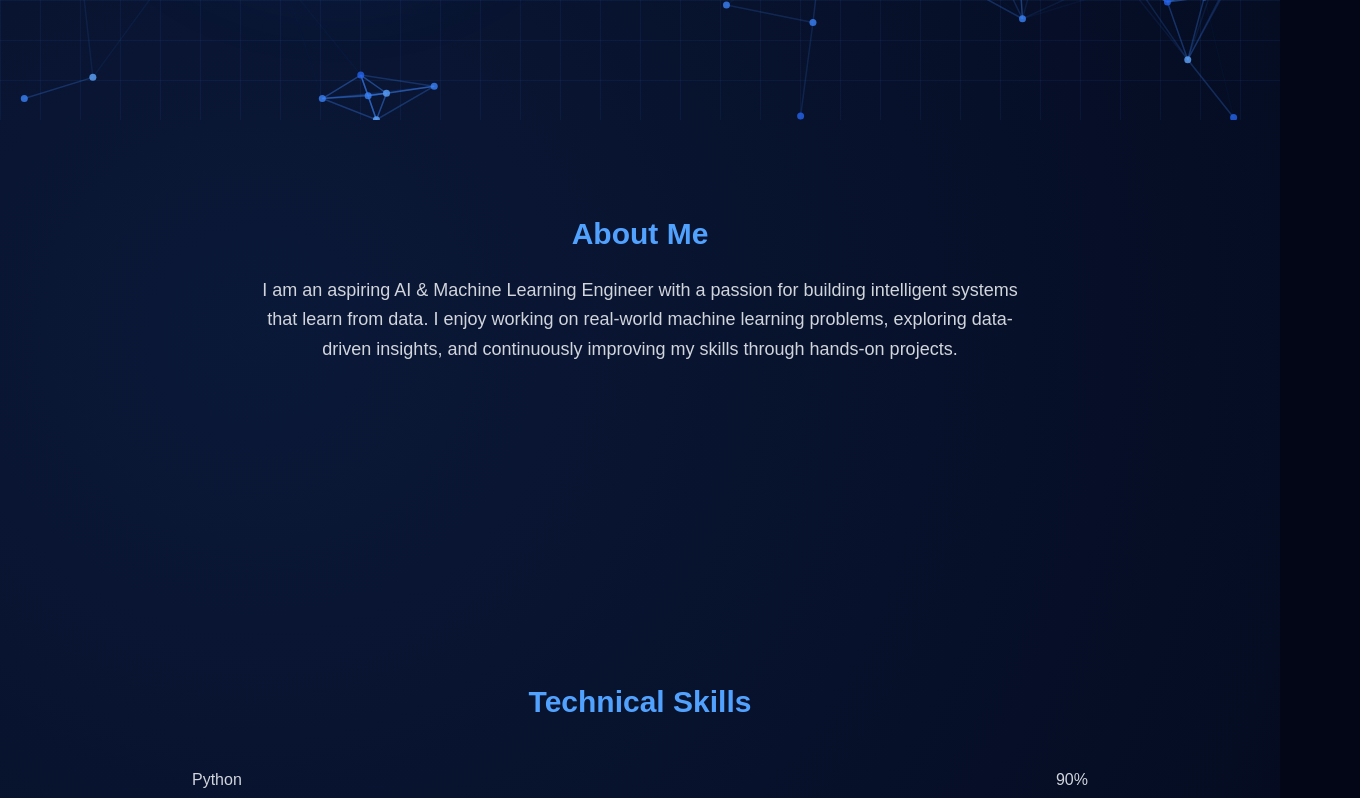
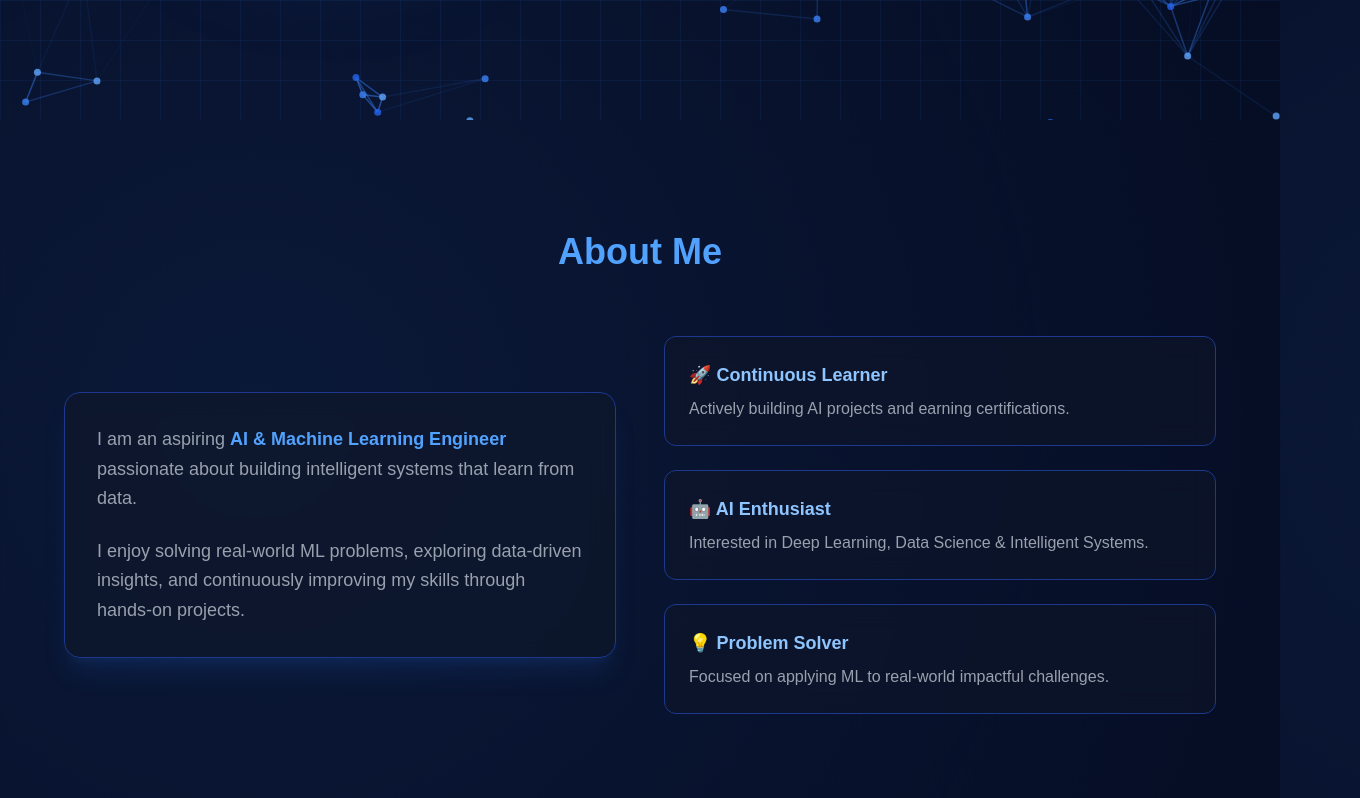
Before and after one commit to Yug-Bhatt/ai-ml-portfolio, a Next.js app: page / in a window 1280 px wide. Shown: the part 680-1478 px from the top of the page, 1360 px wide, since content can reach past the window. Built offline with nearby package versions, Linux system fonts and the light colour scheme.

Commit message:
Filling empty spaces

```diff
--- a/components/About.tsx
+++ b/components/About.tsx
@@ -3,24 +3,87 @@ import { motion } from "framer-motion";
 
 export default function About() {
   return (
-    <motion.section
+    <section
       id="about"
+      className="relative z-10 py-28 px-6 text-gray-300"
+    >
+      <div className="max-w-6xl mx-auto">
+
+        {/* Heading */}
+        <motion.h2
           initial={{ opacity: 0, y: 40 }}
           whileInView={{ opacity: 1, y: 0 }}
           transition={{ duration: 0.8 }}
           viewport={{ once: true }}
-  className="py-24 text-center text-gray-300 px-6"
+          className="text-4xl font-bold text-blue-400 text-center mb-16"
         >
+          About Me
+        </motion.h2>
 
-      <h2 className="text-3xl font-bold text-blue-400">About Me</h2>
+        {/* Grid Layout */}
+        <div className="grid md:grid-cols-2 gap-12 items-center">
 
-      <p className="mt-6 max-w-3xl mx-auto text-lg leading-relaxed">
-        I am an aspiring AI & Machine Learning Engineer with a passion for
-        building intelligent systems that learn from data. I enjoy working on
-        real-world machine learning problems, exploring data-driven insights,
-        and continuously improving my skills through hands-on projects.
+          {/* Left Side - Description */}
+          <motion.div
+            initial={{ opacity: 0, x: -40 }}
+            whileInView={{ opacity: 1, x: 0 }}
+            transition={{ duration: 0.8 }}
+            viewport={{ once: true }}
+            className="bg-[#0f172a]/70 backdrop-blur-md border border-blue-900 rounded-2xl p-8 shadow-xl shadow-blue-500/10"
+          >
+            <p className="text-lg leading-relaxed text-gray-400">
+              I am an aspiring{" "}
+              <span className="text-blue-400 font-semibold">
+                AI & Machine Learning Engineer
+              </span>{" "}
+              passionate about building intelligent systems that learn from data.
             </p>
-    </motion.section>
 
+            <p className="mt-6 text-lg leading-relaxed text-gray-400">
+              I enjoy solving real-world ML problems, exploring data-driven
+              insights, and continuously improving my skills through hands-on
+              projects.
+            </p>
+          </motion.div>
+
+          {/* Right Side - Highlights */}
+          <motion.div
+            initial={{ opacity: 0, x: 40 }}
+            whileInView={{ opacity: 1, x: 0 }}
+            transition={{ duration: 0.8 }}
+            viewport={{ once: true }}
+            className="grid gap-6"
+          >
+            <div className="bg-[#0f172a]/60 backdrop-blur-md border border-blue-900 rounded-xl p-6 hover:border-blue-400 hover:shadow-lg hover:shadow-blue-500/20 transition-all duration-300">
+              <h3 className="text-blue-300 font-semibold text-lg">
+                🚀 Continuous Learner
+              </h3>
+              <p className="text-gray-400 mt-2">
+                Actively building AI projects and earning certifications.
+              </p>
+            </div>
+
+            <div className="bg-[#0f172a]/60 backdrop-blur-md border border-blue-900 rounded-xl p-6 hover:border-blue-400 hover:shadow-lg hover:shadow-blue-500/20 transition-all duration-300">
+              <h3 className="text-blue-300 font-semibold text-lg">
+                🤖 AI Enthusiast
+              </h3>
+              <p className="text-gray-400 mt-2">
+                Interested in Deep Learning, Data Science & Intelligent Systems.
+              </p>
+            </div>
+
+            <div className="bg-[#0f172a]/60 backdrop-blur-md border border-blue-900 rounded-xl p-6 hover:border-blue-400 hover:shadow-lg hover:shadow-blue-500/20 transition-all duration-300">
+              <h3 className="text-blue-300 font-semibold text-lg">
+                💡 Problem Solver
+              </h3>
+              <p className="text-gray-400 mt-2">
+                Focused on applying ML to real-world impactful challenges.
+              </p>
+            </div>
+          </motion.div>
+
+        </div>
+      </div>
+    </section>
   );
 }
--- a/components/Contact.tsx
+++ b/components/Contact.tsx
@@ -1,22 +1,36 @@
 "use client";
+
+import { motion } from "framer-motion";
 
 export default function Contact() {
   return (
     <section
       id="contact"
-      className="py-24 bg-[#020617] text-center px-6"
+      className="relative z-10 py-28 px-6 flex flex-col items-center text-center"
     >
-      <h2 className="text-3xl font-bold text-blue-400">Contact</h2>
+      {/* Glow background */}
+      <div className="absolute -inset-20 bg-blue-500/10 blur-3xl rounded-full"></div>
 
-      <p className="mt-6 text-gray-400">
+      <motion.div
+        initial={{ opacity: 0, y: 60 }}
+        whileInView={{ opacity: 1, y: 0 }}
+        transition={{ duration: 0.8 }}
+        viewport={{ once: true }}
+        className="relative z-10 max-w-2xl"
+      >
+        <h2 className="text-4xl font-bold text-blue-400">
+          Contact
+        </h2>
+
+        <p className="mt-6 text-gray-400 text-lg">
           Let’s connect and build something impactful.
         </p>
 
-      <div className="mt-8 flex justify-center gap-6">
+        <div className="mt-10 flex flex-wrap justify-center gap-6">
           <a
-          href="https://www.linkedin.com/in/yugbhatt-ai?utm_source=share_via&utm_content=profile&utm_medium=member_android"
+            href="https://www.linkedin.com/in/yugbhatt-ai"
             target="_blank"
-          className="text-blue-400 hover:underline"
+            className="px-6 py-3 rounded-xl border border-blue-500 text-blue-400 hover:bg-blue-500/10 hover:shadow-lg hover:shadow-blue-500/20 transition-all duration-300"
           >
             LinkedIn
           </a>
@@ -24,18 +38,19 @@ export default function Contact() {
           <a
             href="https://github.com/Yug-Bhatt"
             target="_blank"
-          className="text-blue-400 hover:underline"
+            className="px-6 py-3 rounded-xl border border-blue-500 text-blue-400 hover:bg-blue-500/10 hover:shadow-lg hover:shadow-blue-500/20 transition-all duration-300"
           >
             GitHub
           </a>
 
           <a
             href="mailto:yugbhatt75@gmail.com"
-          className="text-blue-400 hover:underline"
+            className="px-6 py-3 rounded-xl border border-blue-500 text-blue-400 hover:bg-blue-500/10 hover:shadow-lg hover:shadow-blue-500/20 transition-all duration-300"
           >
             Email
           </a>
         </div>
+      </motion.div>
     </section>
   );
 }
--- a/components/Projects.tsx
+++ b/components/Projects.tsx
@@ -9,7 +9,7 @@ export default function Projects() {
   return (
     <section
       id="projects"
-      className="relative z-10 py-24 px-6 bg-[#020617] text-gray-300"
+      className="relative z-10 py-24 px-6 text-gray-300"
     >
       <div className="max-w-4xl mx-auto text-center">
         <h2 className="text-3xl font-bold text-blue-400 mb-12">
@@ -21,9 +21,18 @@ export default function Projects() {
           whileHover={{ scale: 1.05 }}
           whileTap={{ scale: 0.98 }}
           onClick={() => setOpen(true)}
-          className="cursor-pointer p-8 rounded-2xl border border-blue-900 bg-[#0f172a]
-          hover:border-blue-400 hover:shadow-2xl hover:shadow-blue-500/30
-          transition-all duration-300 backdrop-blur-sm"
+          className="
+            cursor-pointer
+            p-8
+            rounded-2xl
+            border border-blue-500/40
+            bg-[#0f172a]/60
+            backdrop-blur-md
+            hover:border-blue-400
+            hover:shadow-2xl
+            hover:shadow-blue-500/40
+            transition-all duration-300
+          "
         >
           <h3 className="text-xl font-semibold text-blue-300">
             Intelligent ML System
@@ -38,14 +47,23 @@ export default function Projects() {
         <AnimatePresence>
           {open && (
             <motion.div
-              className="fixed inset-0 bg-black/70 backdrop-blur-sm flex items-center justify-center z-50"
+              className="fixed inset-0 bg-black/60 backdrop-blur-md flex items-center justify-center z-50"
               initial={{ opacity: 0 }}
               animate={{ opacity: 1 }}
               exit={{ opacity: 0 }}
               onClick={() => setOpen(false)}
             >
               <motion.div
-                className="bg-[#0f172a] p-8 rounded-2xl max-w-lg w-full border border-blue-800 shadow-2xl shadow-blue-500/30"
+                className="
+                  bg-[#0f172a]/80
+                  backdrop-blur-xl
+                  p-8
+                  rounded-2xl
+                  max-w-lg
+                  w-full
+                  border border-blue-500/40
+                  shadow-2xl shadow-blue-500/30
+                "
                 initial={{ scale: 0.8, opacity: 0 }}
                 animate={{ scale: 1, opacity: 1 }}
                 exit={{ scale: 0.8, opacity: 0 }}
@@ -58,7 +76,8 @@ export default function Projects() {
 
                 <p className="mt-4 text-gray-400">
                   This project focuses on preprocessing real-world datasets,
-                  training ML models, evaluating performance metrics, and optimizing results.
+                  training ML models, evaluating performance metrics,
+                  and optimizing results.
                 </p>
 
                 <div className="mt-6 text-blue-400 text-sm">
```
Lines whose indentation alone changed are shown as unchanged.
